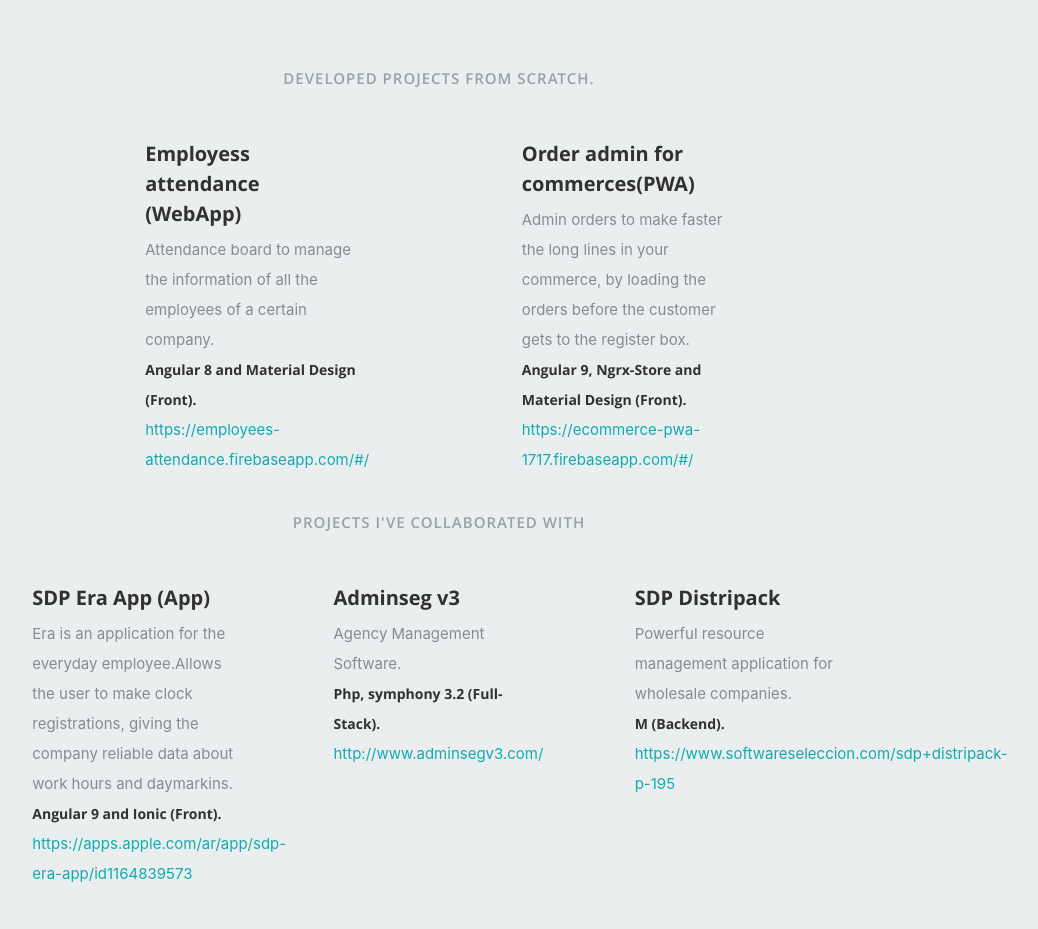
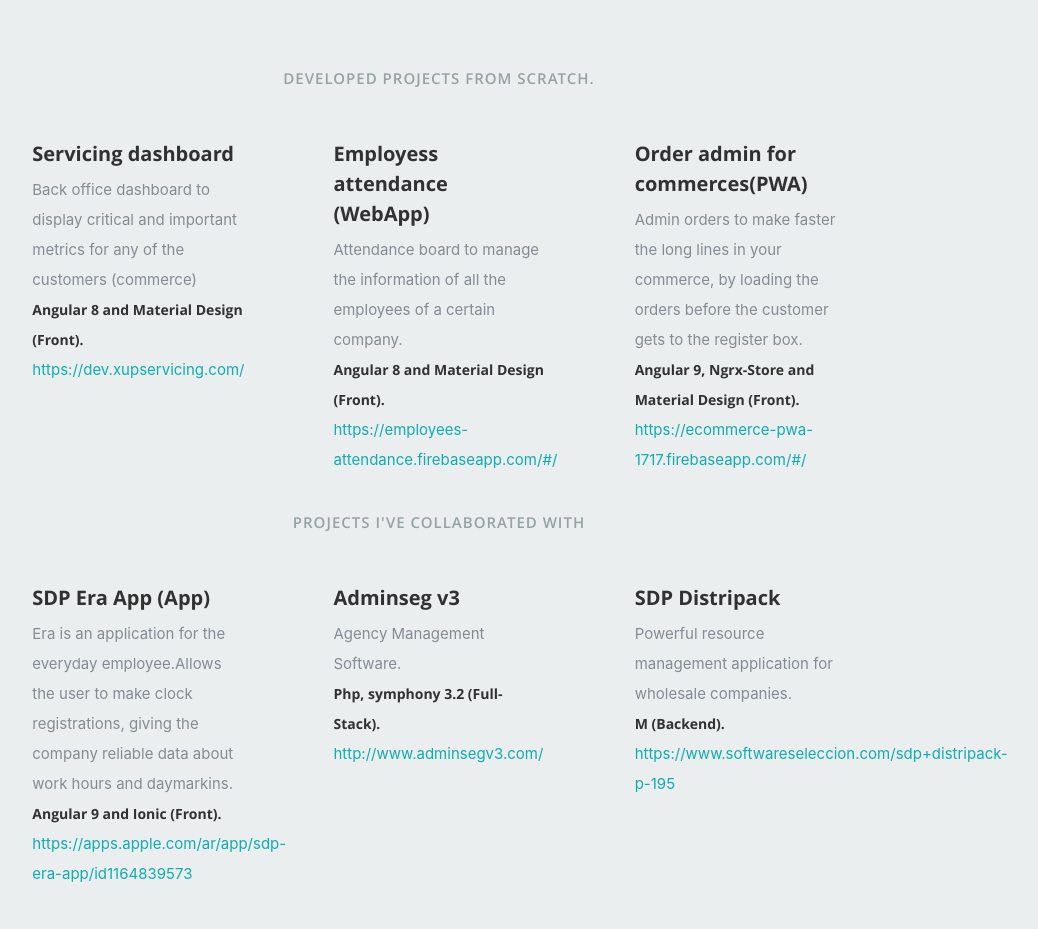
Before and after one commit to angelcamacho17/resume, a React (Create React App) app: page / in a window 1280 px wide. Shown: the part 5060-5989 px from the top of the page, without its empty margins (201-1239 px from the left). Built offline with nearby package versions, Linux system fonts and the light colour scheme.

Commit message:
adding last project

```diff
--- a/src/resumeData.js
+++ b/src/resumeData.js
@@ -161,6 +161,12 @@
         ],
     "portfolio":[
       {
+        "name":"Servicing dashboard",
+        "description":"Back office dashboard to display critical and important metrics for any of the customers (commerce)",
+        "technology":"Angular 8 and Material Design (Front).",
+        "link":"https://dev.xupservicing.com/",
+      },
+      {
         "name":"Employess attendance (WebApp)",
         "description":"Attendance board to manage the information of all the employees of a certain company.",
         "technology":"Angular 8 and Material Design (Front).",
```
